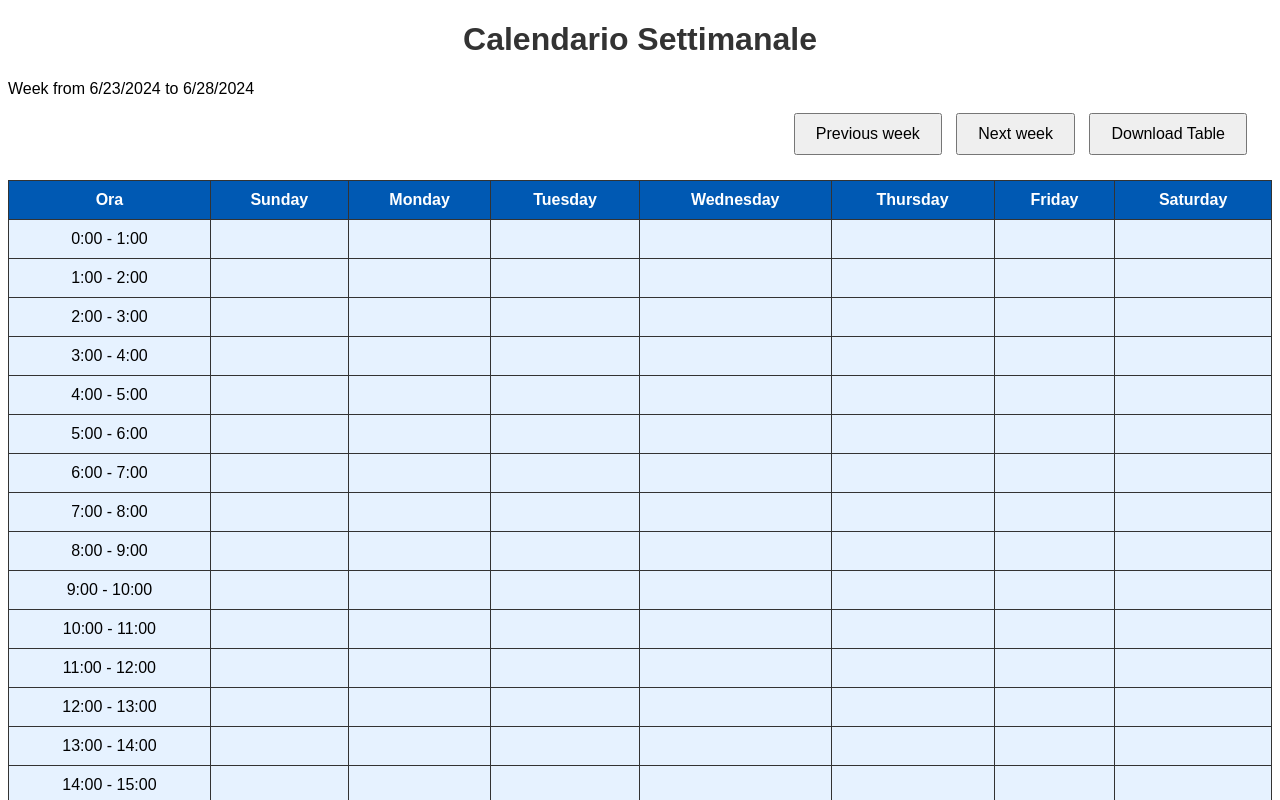
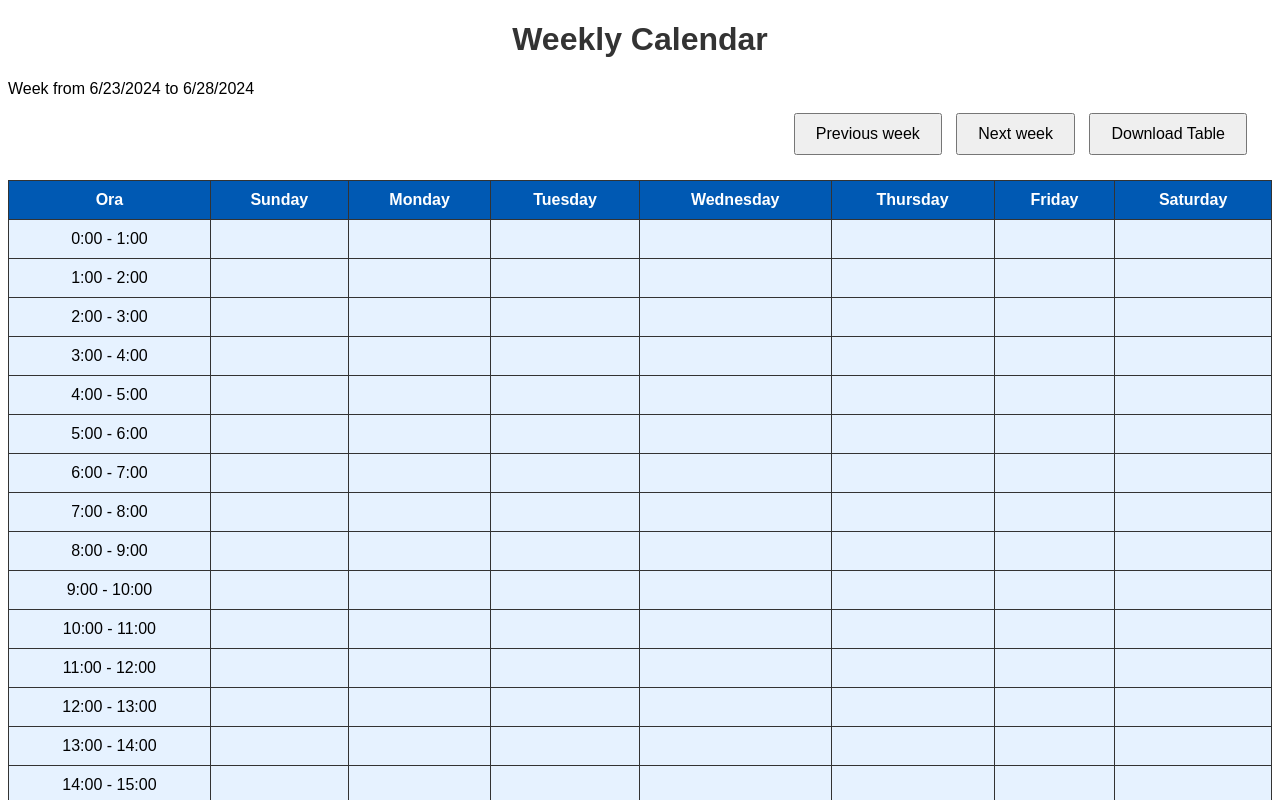
Before and after one commit to FilippoMattei02/MediCare-, a website: page frontend/html/calendar.html in a window 1280 px wide. Shown: the top 800 px of the page. Drawn offline with Linux system fonts and the light colour scheme; no server answers.

Commit message:
Update calendar.html

```diff
--- a/frontend/html/calendar.html
+++ b/frontend/html/calendar.html
@@ -3,11 +3,11 @@
 <head>
     <meta charset="UTF-8">
     <meta name="viewport" content="width=device-width, initial-scale=1.0">
-    <title>Calendario Settimanale</title>
+    <title>Weekly Calendar</title>
     <link rel="stylesheet" href="../css/calendar.css">
 </head>
 <body>
-    <h1>Calendario Settimanale</h1>
+    <h1>Weekly Calendar</h1>
     <div id="weekDates" class="week-dates"></div> <!-- Nuovo div per le date della settimana -->
     <div class="buttons">
         <button id="prevWeekBtn">Previous week</button> <!-- Cambiato nome del bottone -->
```
